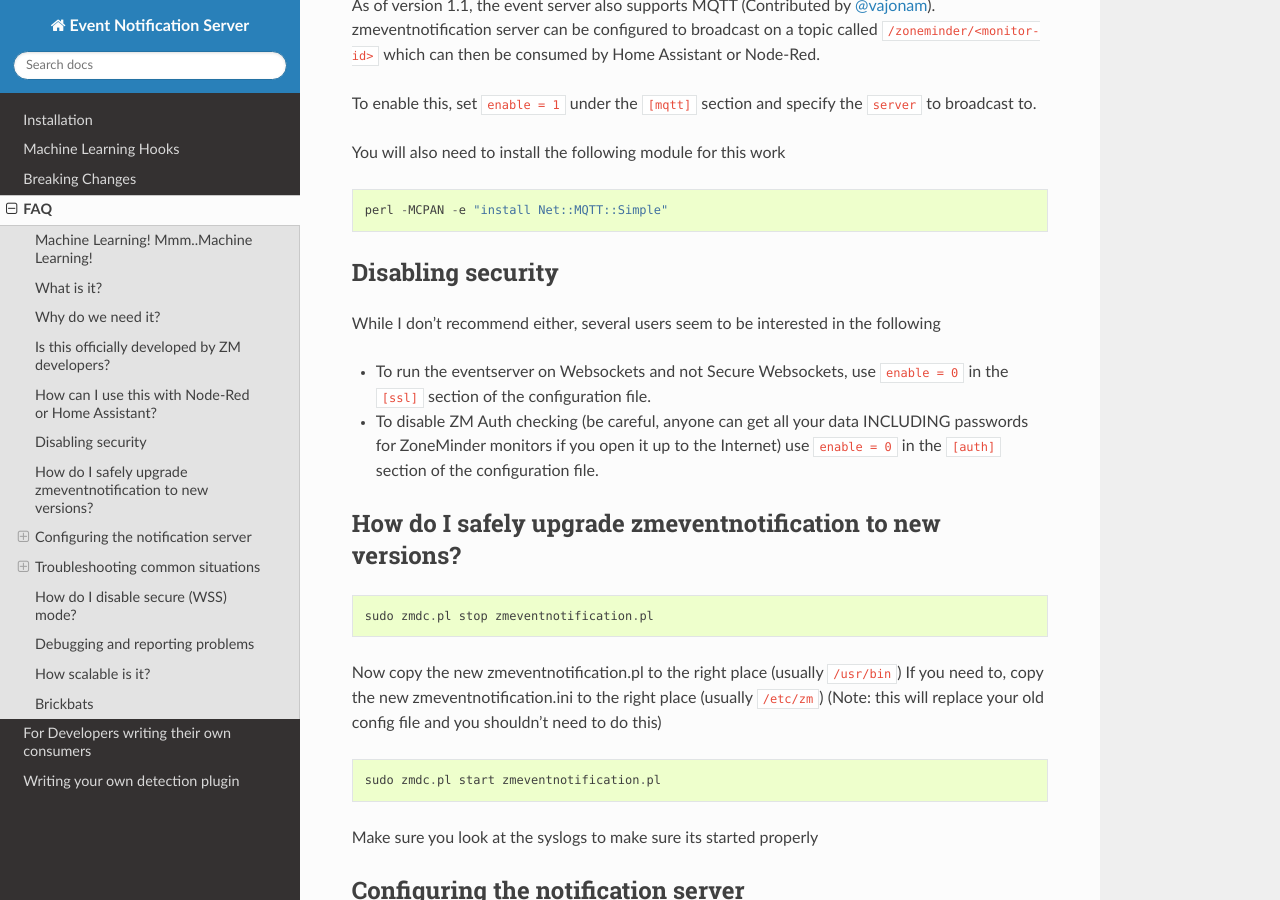
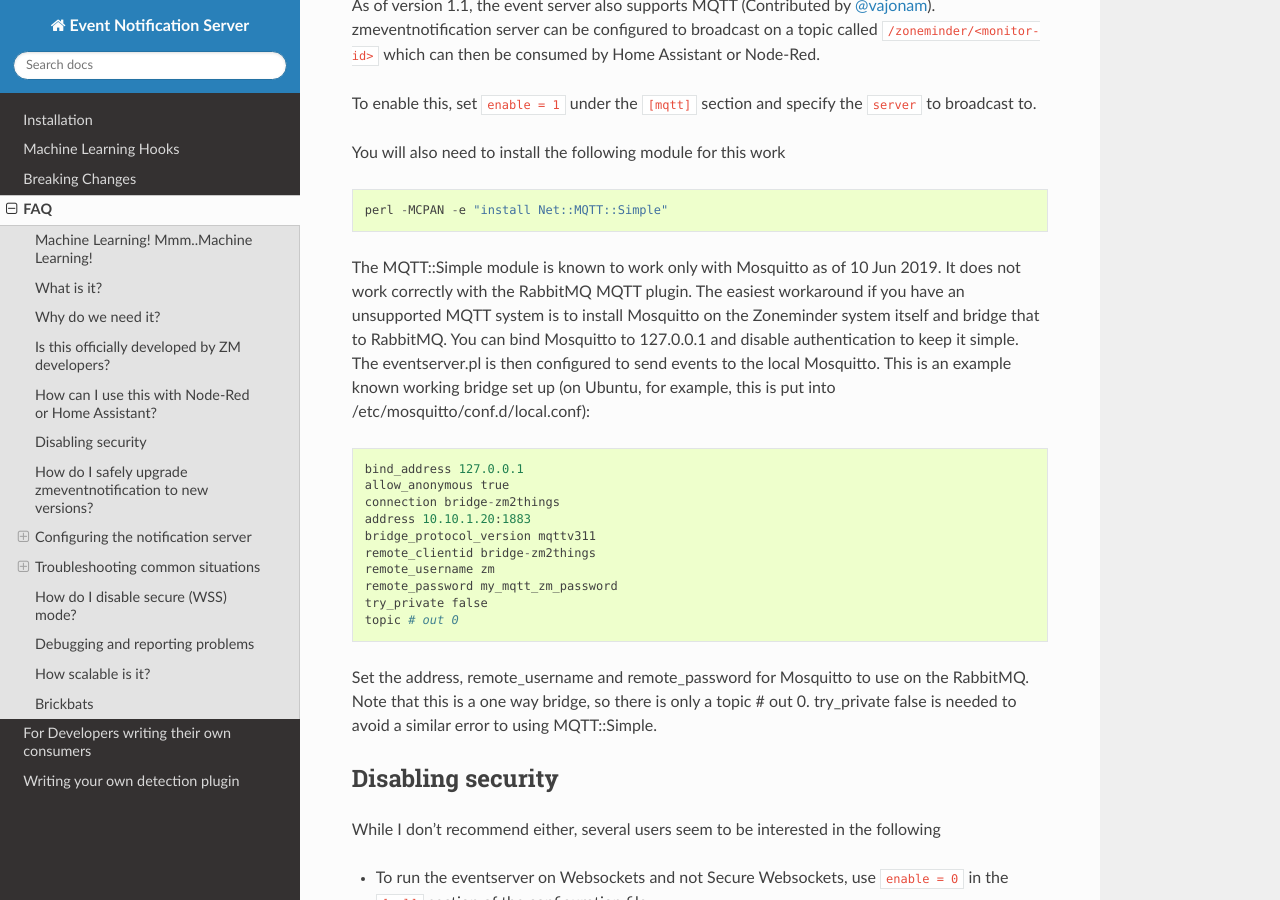
Before and after one commit to ZoneMinder/zmeventnotification, a Sphinx documentation site: the page built from docs/guides/faq.rst, in a window 1280 px wide and 900 px high, scrolled down 950 px. Built offline with Sphinx 7.4.7 and the Read the Docs theme 2.0.0, drawn with Linux system fonts in a browser that asks for light colours.

Commit message:
Add a note about MQTT compatibility and a work around

```diff
--- a/docs/guides/faq.rst
+++ b/docs/guides/faq.rst
@@ -58,6 +58,23 @@ You will also need to install the following module for this work
 ::
 
     perl -MCPAN -e "install Net::MQTT::Simple"
+
+The MQTT::Simple module is known to work only with Mosquitto as of 10 Jun 2019.  It does not work correctly with the RabbitMQ MQTT plugin.  The easiest workaround if you have an unsupported MQTT system is to install Mosquitto on the Zoneminder system itself and bridge that to RabbitMQ.  You can bind Mosquitto to 127.0.0.1 and disable authentication to keep it simple. The eventserver.pl is then configured to send events to the local Mosquitto.  This is an example known working bridge set up (on Ubuntu, for example, this is put into /etc/mosquitto/conf.d/local.conf):
+
+::
+
+  bind_address 127.0.0.1
+  allow_anonymous true
+  connection bridge-zm2things
+  address 10.10.1.20:1883
+  bridge_protocol_version mqttv311
+  remote_clientid bridge-zm2things
+  remote_username zm
+  remote_password my_mqtt_zm_password
+  try_private false
+  topic # out 0
+
+Set the address, remote_username and remote_password for Mosquitto to use on the RabbitMQ.  Note that this is a one way bridge, so there is only a topic # out 0.  try_private false is needed to avoid a similar error to using MQTT::Simple.
 
 Disabling security
 ------------------
```
